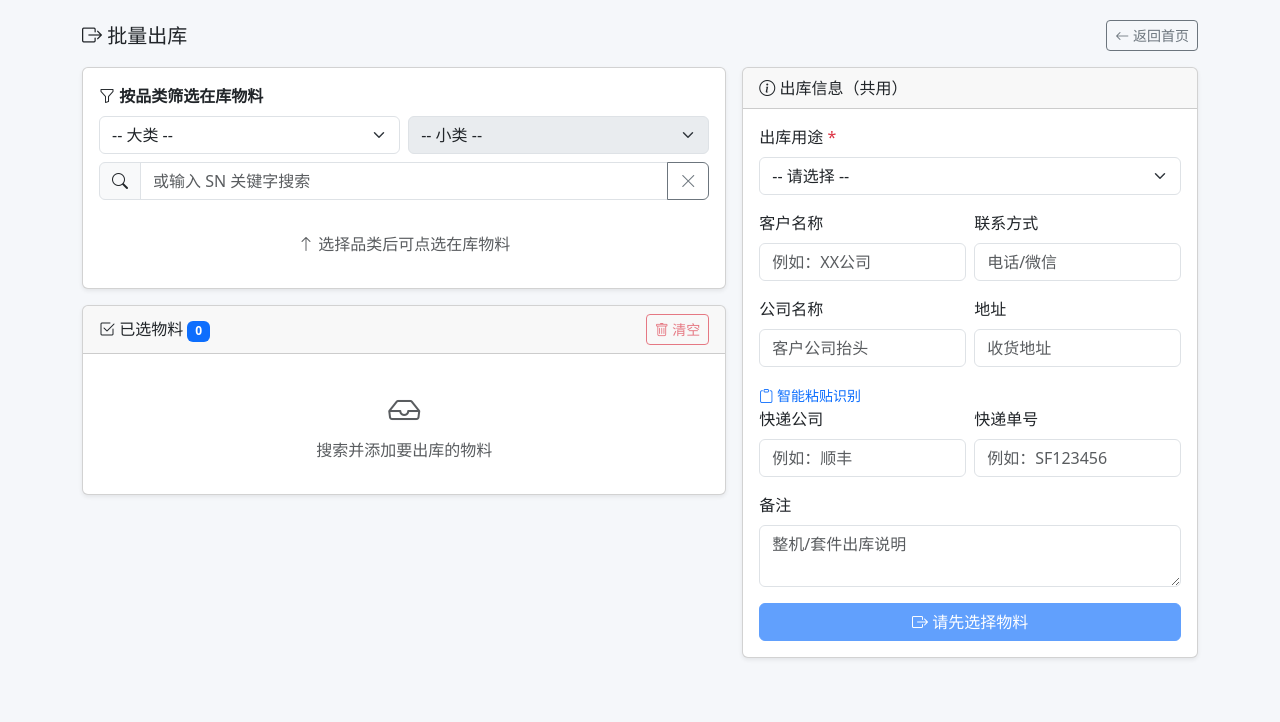
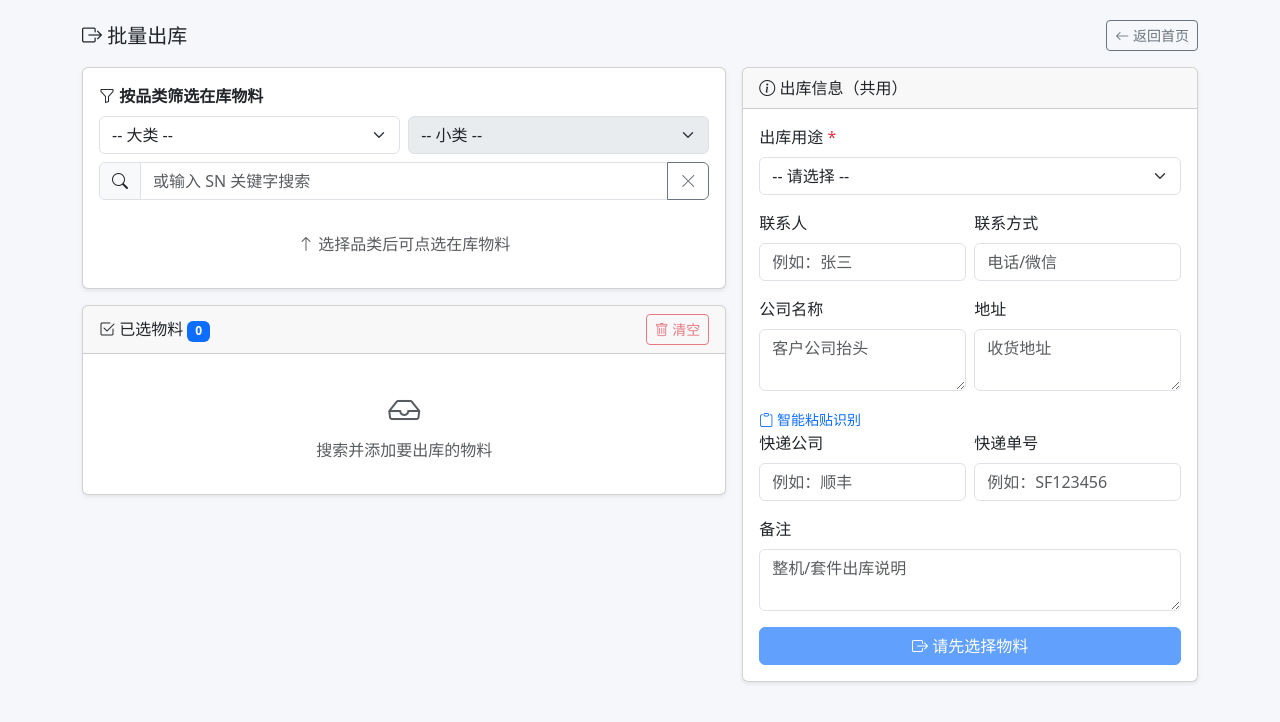
Before and after one commit to DAx-svg/WLGZ, a Flask app: page /batch-outbound in a window 1280 px wide. Shown: the top 722 px of the page. Run offline with Flask 3, Linux system fonts and the light colour scheme; data comes from the database, SQL or seed files in the repository.

Commit message:
客户名称改为联系人；公司名称和地址改为多行文本框

```diff
--- a/templates/batch_outbound.html
+++ b/templates/batch_outbound.html
@@ -118,8 +118,8 @@
                         </div>
                         <div class="row g-2 mb-3">
                             <div class="col-6">
-                                <label class="form-label">客户名称</label>
-                                <input type="text" class="form-control" id="customerName" placeholder="例如：XX公司">
+                                <label class="form-label">联系人</label>
+                                <input type="text" class="form-control" id="customerName" placeholder="例如：张三">
                             </div>
                             <div class="col-6">
                                 <label class="form-label">联系方式</label>
@@ -129,11 +129,11 @@
                         <div class="row g-2 mb-3">
                             <div class="col-6">
                                 <label class="form-label">公司名称</label>
-                                <input type="text" class="form-control" id="customerCompany" placeholder="客户公司抬头">
+                                <textarea class="form-control" id="customerCompany" rows="2" placeholder="客户公司抬头"></textarea>
                             </div>
                             <div class="col-6">
                                 <label class="form-label">地址</label>
-                                <input type="text" class="form-control" id="customerAddress" placeholder="收货地址">
+                                <textarea class="form-control" id="customerAddress" rows="2" placeholder="收货地址"></textarea>
                             </div>
                         </div>
                         <a href="#" class="text-decoration-none small" onclick="document.getElementById('batchSmartBox').style.display='';this.style.display='none';return false;"><i class="bi bi-clipboard"></i> 智能粘贴识别</a>
--- a/templates/outbounds.html
+++ b/templates/outbounds.html
@@ -36,7 +36,7 @@
                             <th>品类</th>
                             <th>用途</th>
                             <th>出库时间</th>
-                            <th>客户</th>
+                            <th>联系人</th>
                             <th>公司</th>
                             <th>联系方式</th>
                             <th>地址</th>
```
Also changed, not shown: templates/detail.html (+7 -7 lines).
